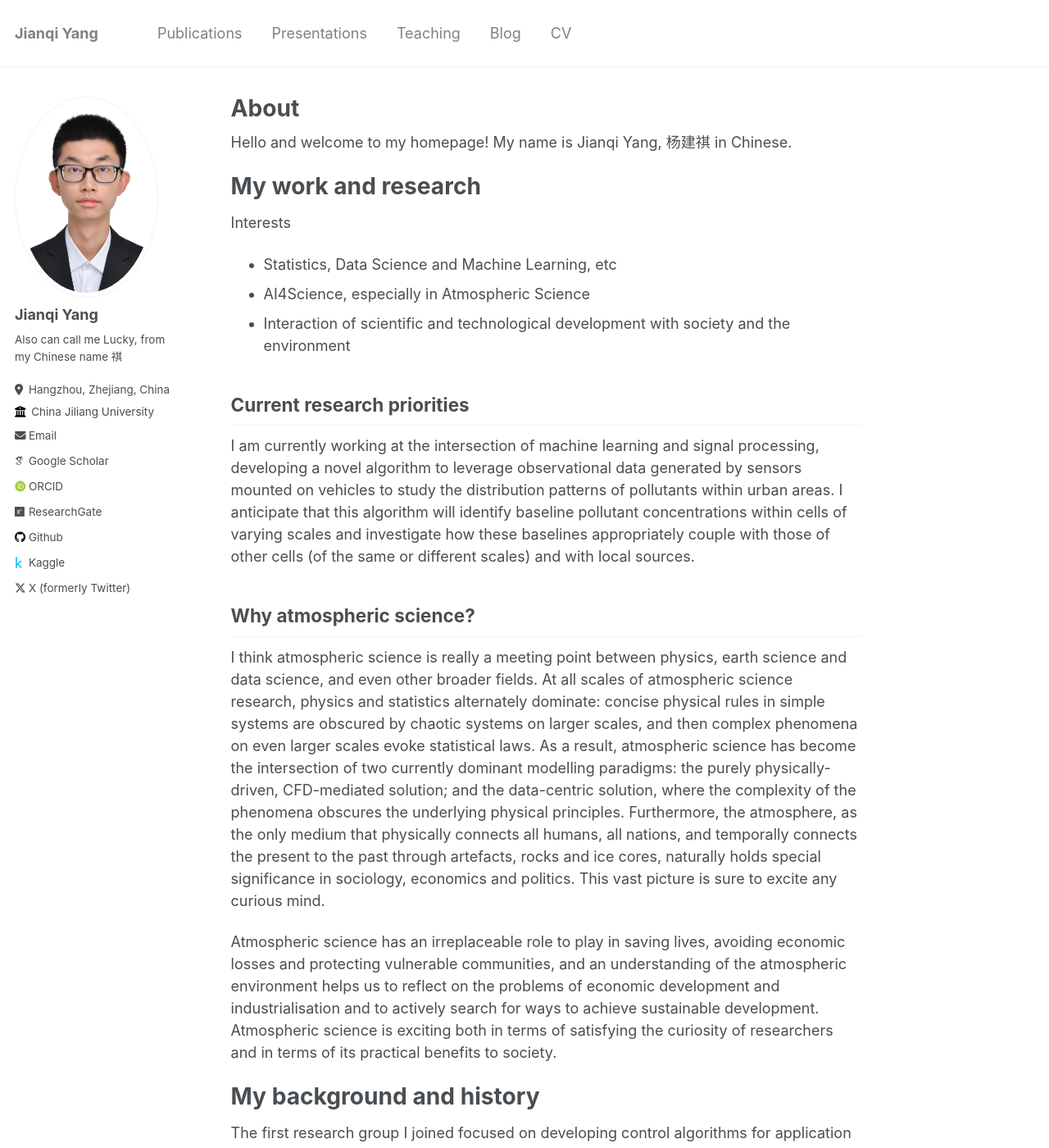
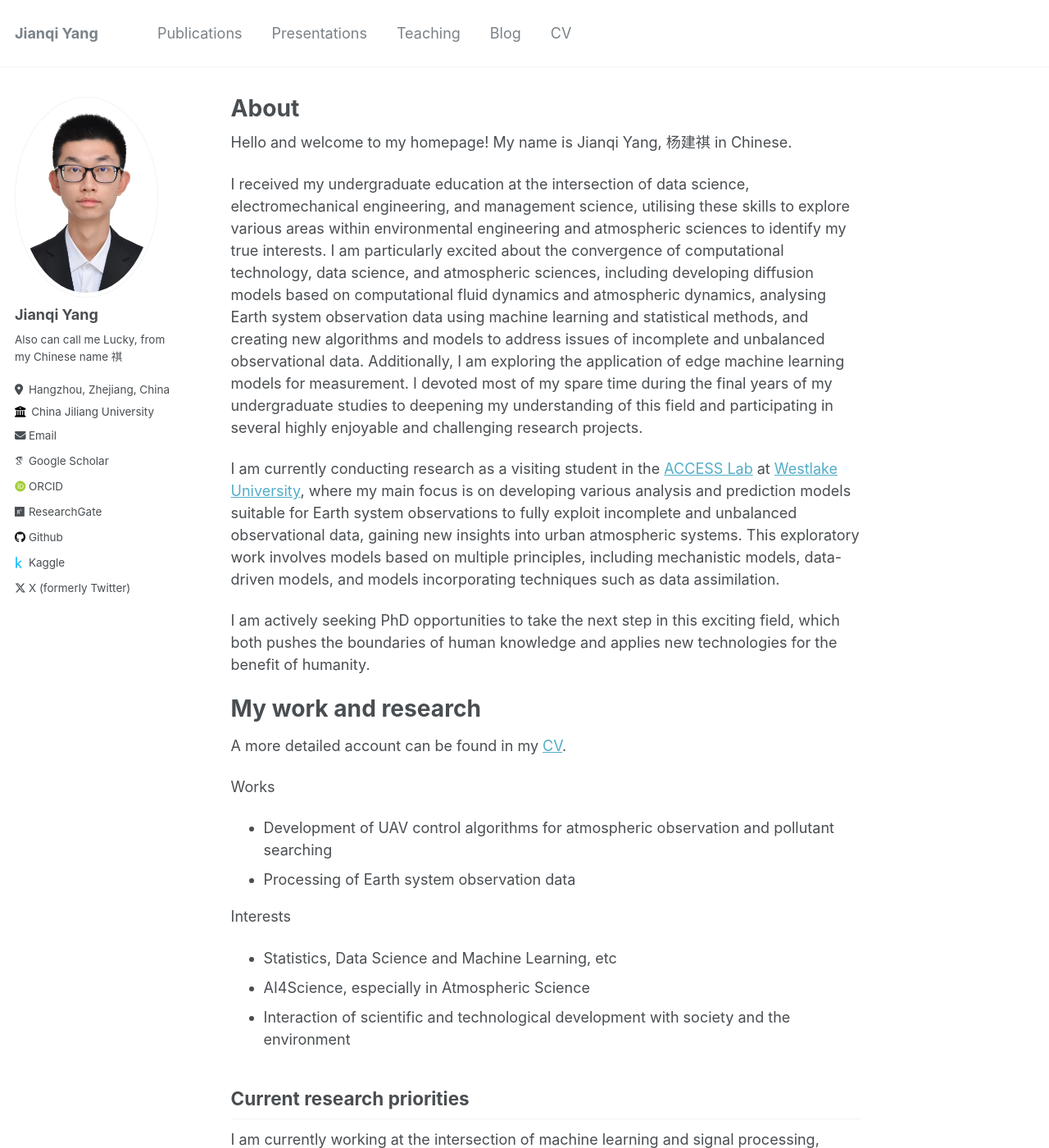
Before and after one commit to thinkswhat/thinkswhat.github.io, a Jekyll site: the page built from _pages/about.md, in a window 1280 px wide and 1400 px high. Shown: the whole window at 82% size. Built offline with Jekyll 4.4.1, drawn with Linux system fonts in a browser that asks for light colours; some web fonts are replaced.

Commit message:
Update about.md

```diff
--- a/_pages/about.md
+++ b/_pages/about.md
@@ -9,12 +9,22 @@ redirect_from:
 
 Hello and welcome to my homepage! My name is Jianqi Yang, 杨建祺 in Chinese.
 
+I received my undergraduate education at the intersection of data science, electromechanical engineering, and management science, utilising these skills to explore various areas within environmental engineering and atmospheric sciences to identify my true interests. I am particularly excited about the convergence of computational technology, data science, and atmospheric sciences, including developing diffusion models based on computational fluid dynamics and atmospheric dynamics, analysing Earth system observation data using machine learning and statistical methods, and creating new algorithms and models to address issues of incomplete and unbalanced observational data. Additionally, I am exploring the application of edge machine learning models for measurement. I devoted most of my spare time during the final years of my undergraduate studies to deepening my understanding of this field and participating in several highly enjoyable and challenging research projects.
 
+I am currently conducting research as a visiting student in the [ACCESS Lab](https://atmosphere-westlake.com/research.html) at [Westlake University](https://en.westlake.edu.cn), where my main focus is on developing various analysis and prediction models suitable for Earth system observations to fully exploit incomplete and unbalanced observational data, gaining new insights into urban atmospheric systems. This exploratory work involves models based on multiple principles, including mechanistic models, data-driven models, and models incorporating techniques such as data assimilation.
 
-
+I am actively seeking PhD opportunities to take the next step in this exciting field, which both pushes the boundaries of human knowledge and applies new technologies for the benefit of humanity.
 
 My work and research
 ======
+
+A more detailed account can be found in my [CV](https://thinkswhat.github.io/cv).
+
+Works
+
+- Development of UAV control algorithms for atmospheric observation and pollutant searching
+- Processing of Earth system observation data
+
 Interests
 
 - Statistics, Data Science and Machine Learning, etc
```
